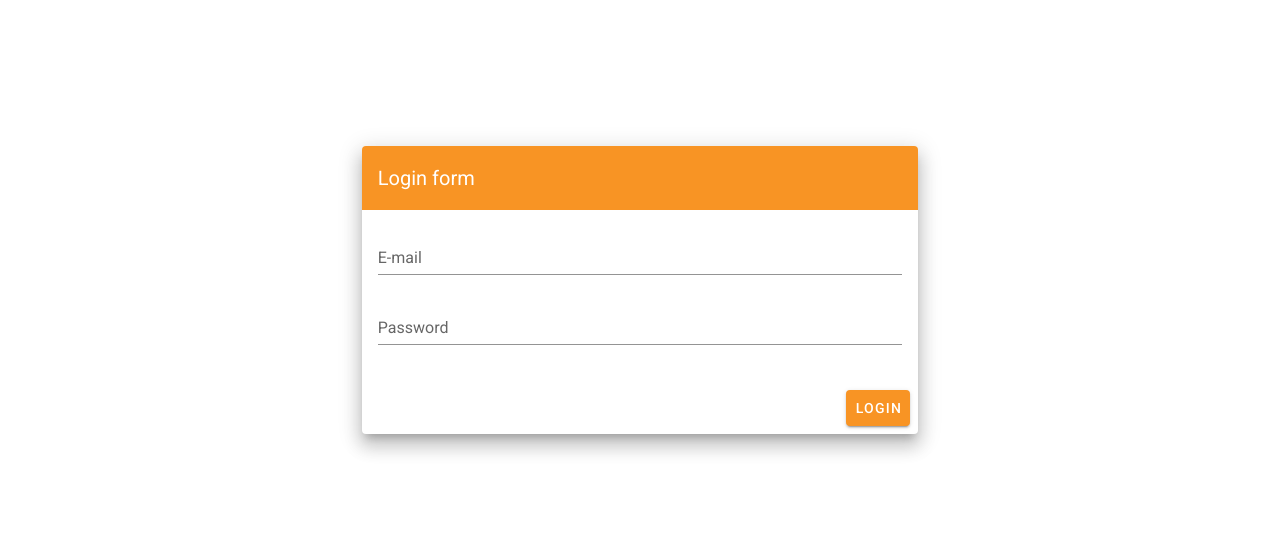
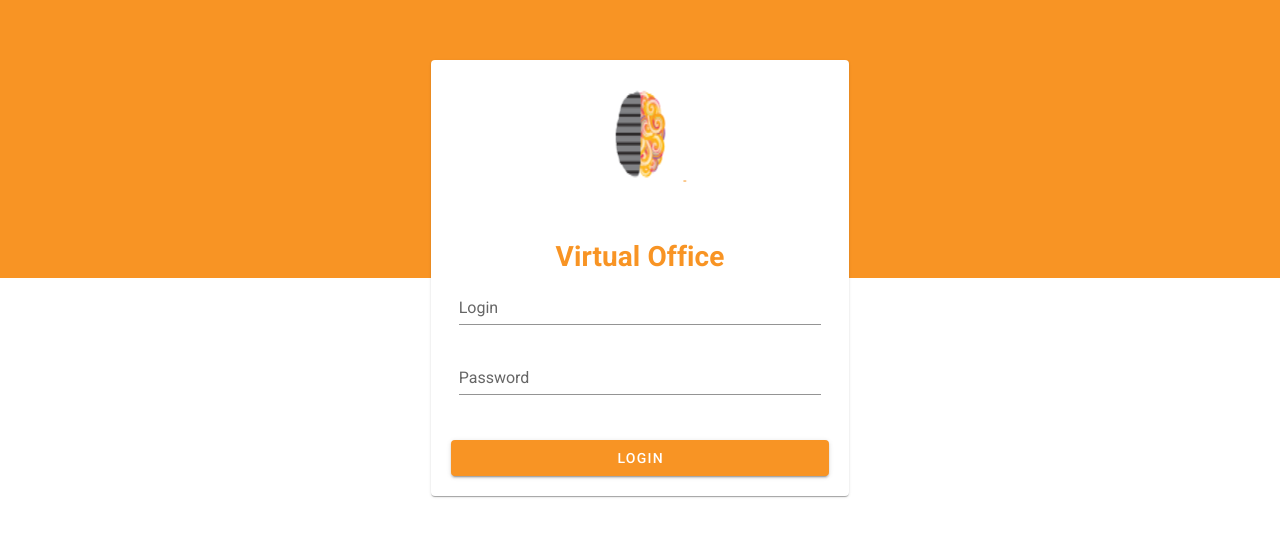
Before and after one commit to francisgill42/digital-monitoring-frontend, a Nuxt app: page /login in a window 1280 px wide. Shown: the part 122-658 px from the top of the page. Built offline with nearby package versions, Linux system fonts and the light colour scheme.

Commit message:
fixed image issue

```diff
--- a/pages/login.vue
+++ b/pages/login.vue
@@ -1,50 +1,30 @@
 <template>
-<v-app>
-   <v-snackbar
-      v-model="snackbar"
-      :top="'top'"
-      color="red"
-    >
-      {{msg}}
-      <v-btn
-        text
-        @click="snackbar = false"
-      >
-        Close
-      </v-btn>
-    </v-snackbar>
+  <v-app id="login" class="primary">
     <v-content>
-<v-container
-class="fill-height"
->
-<v-row
-justify="center"
->
-<v-col
-cols="12"
-sm="8"
-md="6"
->
-<v-card class="elevation-12">
-
-<v-toolbar color="primary"  flat>
-<v-toolbar-title class="white--text">Login form</v-toolbar-title>
-</v-toolbar>
+      <v-container fluid fill-height>
+        <v-layout align-center justify-center>
+          <v-flex xs12 sm8 md4 lg4>
+            <v-card class="elevation-1 pa-3">
               <v-card-text>
-
-<v-form ref="form" method="post">
-<v-text-field v-model="email" label="E-mail" required></v-text-field>
-<v-text-field v-model="password" type="password" label="Password" required></v-text-field>
+                <div class="layout column align-center">
+                  <img src="logo-connect.png" alt="Vue Material Admin" width="150" height="150">
+                  <h1 class="flex my-2 primary--text">Virtual Office</h1>
+                </div>
+                <v-form>
+                  <v-text-field name="login" label="Login" type="text"
+                                v-model="email"></v-text-field>
+                  <v-text-field name="password" label="Password" id="password" type="password"
+                                v-model="password"></v-text-field>
                 </v-form>
-
               </v-card-text>
               <v-card-actions>
-<v-spacer />
-<v-btn  :loading="loading" color="primary"  @click="login">Login</v-btn>
+
+
+                <v-btn block color="primary" @click="login" :loading="loading">Login</v-btn>
               </v-card-actions>
             </v-card>
-</v-col>
-</v-row>
+          </v-flex>
+        </v-layout>
       </v-container>
     </v-content>
   </v-app>
@@ -99,3 +79,14 @@ catch{
 
 }
 </script>
+<style scoped lang="css">
+  #login {
+    height: 50%;
+    width: 100%;
+    position: absolute;
+    top: 0;
+    left: 0;
+    content: "";
+    z-index: 0;
+  }
+</style>
```
Also changed, not shown: static/logo-connect.png (added). Lines whose indentation alone changed are shown as unchanged.
